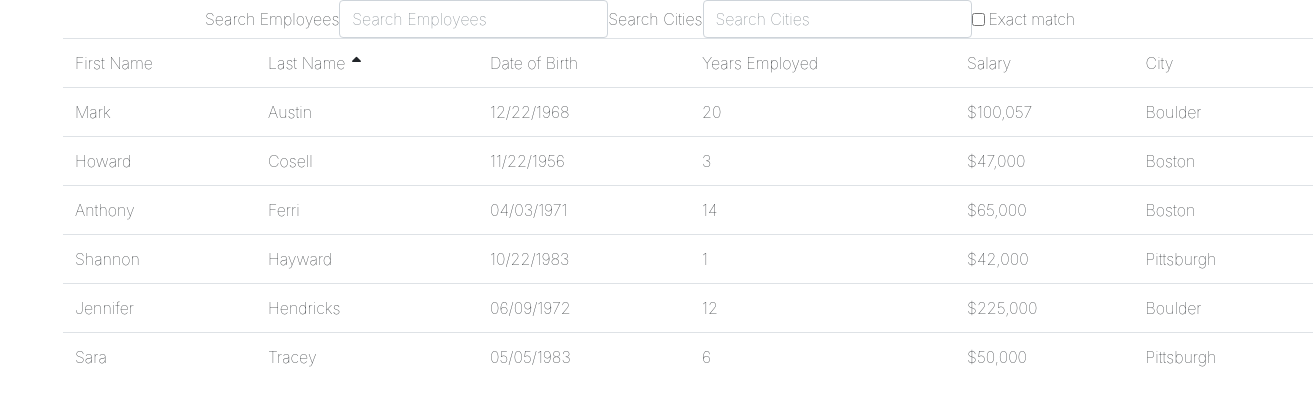
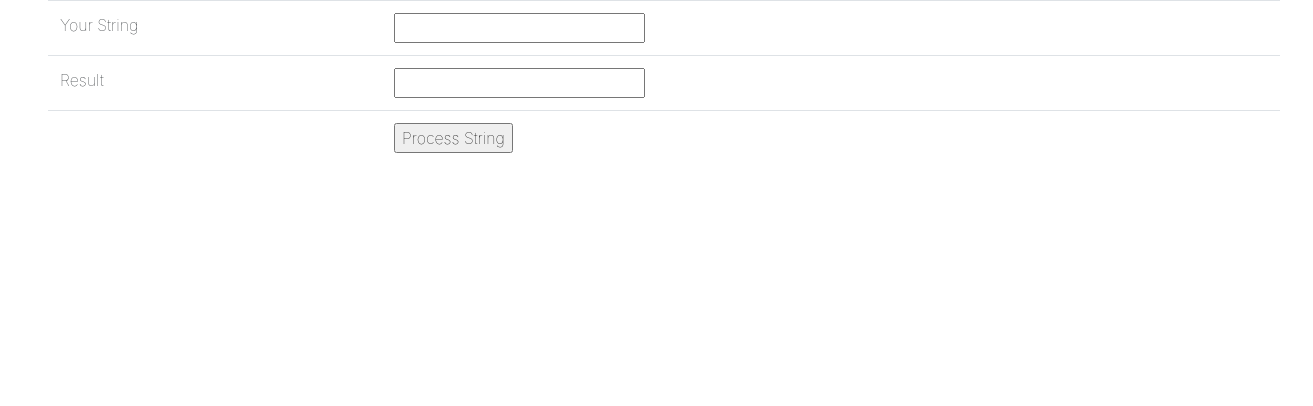
Before and after one commit to cimigree/AngularJsSortableTable, a website: page builds/angular/index.html in a window 1280 px wide. Shown: the whole page, 1313 px wide, since content can reach past the window. Drawn offline with Linux system fonts and the light colour scheme.

Commit message:
Creates an angular service. A separate file to hold logic and then injects it into controller

```diff
--- a/builds/angular/index.html
+++ b/builds/angular/index.html
@@ -13,49 +13,26 @@
   <!-- <script src="lib/angular/angular-route.min.js"></script> -->
 
   <script src="js/app.js"></script>
+  <script src="js/stringService.js"></script>
   <!-- <script src="js/controllers.js"></script> -->
 </head>
 <body ng-controller="myController">
 
 <div class="container-fluid">
   <div class="row justify-content-around">
-    <form class="form-inline">
-      <div class="form-group">
-        <label>Search Employees</label>
-        <input type="text" ng-model="searchText.firstName" class="form-control" placeholder="Search Employees"></input>
-      </div>
-      <div class="form-group">
-        <label>Search Cities</label>
-        <input type="text" ng-model="searchText.city" class="form-control" placeholder="Search Cities" />
-      </div>
-      <div class="form-check">
-        <input type="checkbox" class="form-check-input" ng-model="exactMatch">
-        <label class="form-check-label">Exact match</label>
-      </div>
-    </form>
-  </div>
   <table class="table">
-    <thead>
       <tr>
-        <td ng-click="sortData('firstName')">First Name<i ng-class="getSortClass('firstName')"></i>
-        </td>
-        <td ng-click="sortData('lastName')">Last Name<i ng-class="getSortClass('lastName')"></i></td>
-        <td ng-click="sortData('dateOfBirth')">Date of Birth<i ng-class="getSortClass('dateOfBirth')"></i></td>
-        <td ng-click="sortData('yearsEmployed')">Years Employed<i ng-class="getSortClass('yearsEmployed')"></i></td>
-        <td ng-click="sortData('salary')">Salary<i ng-class="getSortClass('salary')"></i></td>
-        <td ng-click="sortData('city')">City<i ng-class="getSortClass('city')"></i></td>
+        <td>Your String</td>
+        <td><input type="text" ng-model="input" /></td>
       </tr>
-    </thead>
-    <tbody>
-      <tr ng-repeat="employee in employees | filter:searchText:exactMatch | orderBy:sortName:reverseSort">
-        <td>{{ employee.firstName }}</td>
-        <td>{{ employee.lastName }}</td>
-        <td>{{ employee.dateOfBirth | date:"MM/dd/yyyy" }}</td>
-        <td>{{ employee.yearsEmployed }}</td>
-        <td>{{ employee.salary | currency:undefined:0}}</td>
-        <td>{{ employee.city }}</td>
+      <tr>
+        <td>Result</td>
+        <td><input type="text" ng-model="output" /></td>
       </tr>
-    </tbody>
+      <tr>
+        <td></td>
+        <td><input type="button" value="Process String" ng-click="transformString(input)"/></td>
+      </tr>
   </table>
 </div>
 
--- a/builds/angular/js/app.js
+++ b/builds/angular/js/app.js
@@ -1,68 +1,8 @@
 var app = angular
             .module('myModule', [])
-            .controller('myController', function($scope) {
-              var employees = [
-                {
-                  firstName: 'Sara',
-                  lastName: 'Tracey',
-                  dateOfBirth: new Date("5/5/83"),
-                  yearsEmployed: 6,
-                  salary: 50000,
-                  city: 'Pittsburgh'
-                },
-                {
-                  firstName: 'Shannon',
-                  lastName: 'Hayward',
-                  dateOfBirth: new Date("10/22/83"),
-                  yearsEmployed: 1,
-                  salary: 42000,
-                  city: 'Pittsburgh'
-                },
-                {
-                  firstName: 'Anthony',
-                  lastName: 'Ferri',
-                  dateOfBirth: new Date("4/3/71"),
-                  yearsEmployed: 14,
-                  salary: 65000,
-                  city: 'Boston'
-                },
-                {
-                  firstName: 'Howard',
-                  lastName: 'Cosell',
-                  dateOfBirth: new Date("11/22/56"),
-                  yearsEmployed: 3,
-                  salary: 47000,
-                  city: 'Boston'
-                },
-                {
-                  firstName: 'Mark',
-                  lastName: 'Austin',
-                  dateOfBirth: new Date("12/22/68"),
-                  yearsEmployed: 20,
-                  salary: 100057,
-                  city: 'Boulder'
-                },
-                {
-                  firstName: 'Jennifer',
-                  lastName: 'Hendricks',
-                  dateOfBirth: new Date("6/9/72"),
-                  yearsEmployed: 12,
-                  salary: 225000,
-                  city: 'Boulder'
-                },
-            ];
-            $scope.employees = employees;
-            $scope.sortName = "lastName";
-            $scope.reverseSort = false;
-            $scope.sortClass = "";
-            $scope.sortData = function(sortName) {
-              $scope.reverseSort = ($scope.sortName == sortName) ? !$scope.reverseSort : false
-              $scope.sortName = sortName
-            };
-            $scope.getSortClass = function(sortName) {
-              if (sortName == $scope.sortName) {
-                return $scope.reverseSort ? "fas fa-sort-down" : "fas fa-sort-up"
-              }
-              return '';
-            };
+            //stringService is another file that contains reusable logic
+            .controller('myController', function($scope, stringService) {
+            $scope.transformString = function(input) {
+              $scope.output = stringService.processString(input);
+            }
           });
--- /dev/null
+++ b/builds/angular/js/stringService.js
@@ -0,0 +1,18 @@
+app.factory('stringService', function () {
+  return {
+    processString: function(input) {
+      if(!input) {
+        return input
+      }
+      var output = "";
+      for (var i=0; i < input.length; i++ ) {
+        // adds a space b4 uppercase letters except at first position
+        if (i > 0 && input[i] == input[i].toUpperCase()) {
+          output = output + " ";
+        }
+        output = output + input[i];
+      }
+      return output;
+    }
+  };
+});
```
